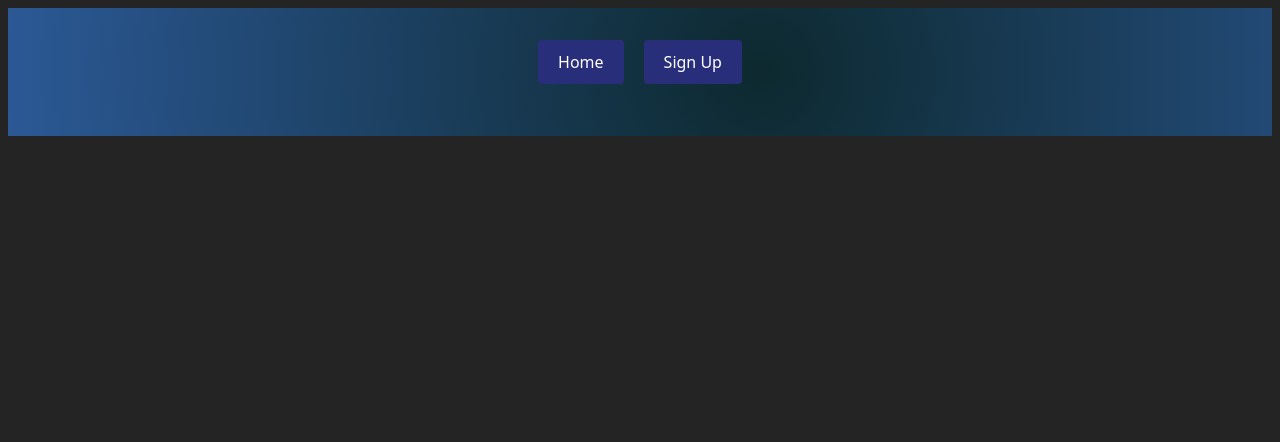
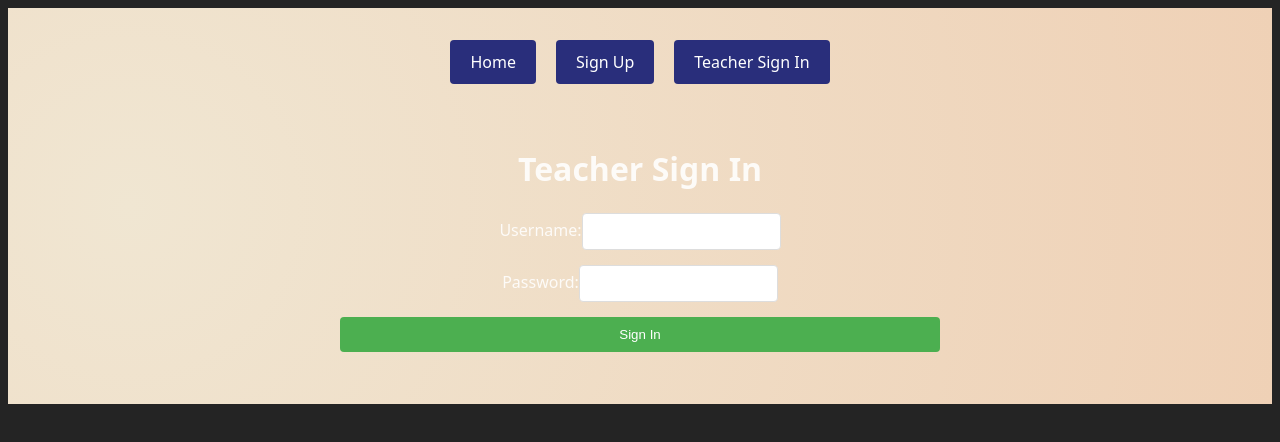
Before and after one commit to Davedigital9/school-portal, a React (Vite) app: page /signin in a window 1280 px wide. Before the commit this address had no page. Shown: the top 442 px of the page. Built offline with nearby package versions, Linux system fonts and the light colour scheme.

Commit message:
Added a logo and background image. Implemented ProtectedRoutes in the project for a Teachers signin page allowing teachers to view student details

```diff
--- a/src/App.jsx
+++ b/src/App.jsx
@@ -1,6 +1,9 @@
 import { Routes, Route, Link } from "react-router-dom";
 import Home from "./pages/Home";
 import Signup from "./pages/Signup";
+import TeacherSignIn from "./pages/TeacherSignIn";
+import StudentList from "./components/StudentList";
+import ProtectedRoute from "./components/ProtectRoute";
 import "./App.css";
 
 export default function App() {
@@ -9,10 +12,13 @@ export default function App() {
       <nav className="navbar">
         <Link to="/" className="nav-link">Home</Link>
         <Link to="/signup" className="nav-link">Sign Up</Link>
+        <Link to="/signin" className="nav-link">Teacher Sign In</Link>
       </nav>
       <Routes>
         <Route path="/" element={<Home />} />
         <Route path="/signup" element={<Signup />} />
+        <Route path="/signin" element={<TeacherSignIn />} />
+        <Route path="/secure" element={<ProtectedRoute><StudentList /></ProtectedRoute>} />
       </Routes>
     </div>
   );
--- /dev/null
+++ b/src/components/ProtectRoute.jsx
@@ -0,0 +1,7 @@
+import React from "react";
+import { Navigate } from "react-router-dom";
+
+export default function ProtectedRoute({ children }) {
+  const isAuthenticated = localStorage.getItem("isAuthenticated") === "true";
+  return isAuthenticated ? children : <Navigate to="/signin" />;
+}
--- a/src/index.css
+++ b/src/index.css
@@ -14,11 +14,13 @@
 }
 
 body {
-  background: radial-gradient(circle at 50% 50%, #0d292f, #4079db);
+  background: radial-gradient(circle at 50% 50%, #F0E6D2, #efceb2);
   background-size: 200% 200%;
   animation: wave 10s infinite linear;
 }
-
+/*#6B7F47*/
+/*#F0E6D2*/
+/*#efceb2*/
 @keyframes wave {
   0% {
     background-position: 0% 50%;
--- /dev/null
+++ b/src/pages/Home.css
@@ -0,0 +1,14 @@
+.home-container {
+    text-align: center;
+    padding: 20px;
+  }
+
+  .logo {
+    max-width: 200px;
+    margin-bottom: 20px;
+  }
+
+  .school-image {
+    max-width: 100%;
+    height: auto;
+  }
--- a/src/pages/Home.jsx
+++ b/src/pages/Home.jsx
@@ -1,11 +1,13 @@
 import React from "react";
-import StudentList from "../components/studentList";
+import logo from "../assets/Tofee_Academy.png";
+import school from "../assets/academy.jpg";
+import "./Home.css";
 
 export default function Home() {
   return (
-    <div>
-      <h1>Welcome to Tofee Academy Portal</h1>
-      <StudentList />
+    <div className="home-container">
+      <img src={logo} alt="School Logo" className="logo" />
+      <img src={school} alt="School" className="school-image" />
     </div>
   );
 }
--- /dev/null
+++ b/src/pages/TeacherSignIn.css
@@ -0,0 +1,39 @@
+.signin-container {
+    padding: 20px;
+    margin: 0 auto;
+    max-width: 600px;
+  }
+
+  h1 {
+    text-align: center;
+    margin-bottom: 20px;
+  }
+
+  form {
+    display: flex;
+    flex-direction: column;
+  }
+
+  label {
+    margin-bottom: 5px;
+  }
+
+  input {
+    margin-bottom: 15px;
+    padding: 10px;
+    border: 1px solid #ddd;
+    border-radius: 4px;
+  }
+
+  button {
+    padding: 10px;
+    background-color: #4CAF50;
+    color: white;
+    border: none;
+    border-radius: 4px;
+    cursor: pointer;
+  }
+
+  button:hover {
+    background-color: #45a049;
+  }
--- /dev/null
+++ b/src/pages/TeacherSignIn.jsx
@@ -0,0 +1,47 @@
+import React, { useState } from "react";
+import { useNavigate } from "react-router-dom";
+import "./TeacherSignIn.css";
+
+export default function TeacherSignIn() {
+  const [username, setUsername] = useState("");
+  const [password, setPassword] = useState("");
+  const navigate = useNavigate();
+
+  const handleSubmit = (e) => {
+    e.preventDefault();
+    // Simple authentication logic (replace with real authentication)
+    if (username === "teacher" && password === "password") {
+      localStorage.setItem("isAuthenticated", "true");
+      navigate("/secure");
+    } else {
+      alert("Invalid credentials");
+    }
+  };
+
+  return (
+    <div className="signin-container">
+      <h1>Teacher Sign In</h1>
+      <form onSubmit={handleSubmit}>
+        <div>
+          <label>Username:</label>
+          <input
+            type="text"
+            value={username}
+            onChange={(e) => setUsername(e.target.value)}
+            required
+          />
+        </div>
+        <div>
+          <label>Password:</label>
+          <input
+            type="password"
+            value={password}
+            onChange={(e) => setPassword(e.target.value)}
+            required
+          />
+        </div>
+        <button type="submit">Sign In</button>
+      </form>
+    </div>
+  );
+}
```
Also changed, not shown: src/assets/Tofee_Academy.png (added), src/assets/academy.jpg (added).
